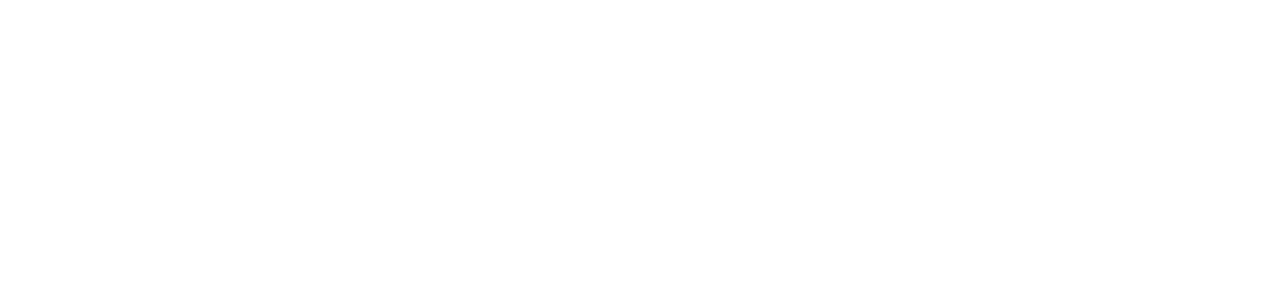
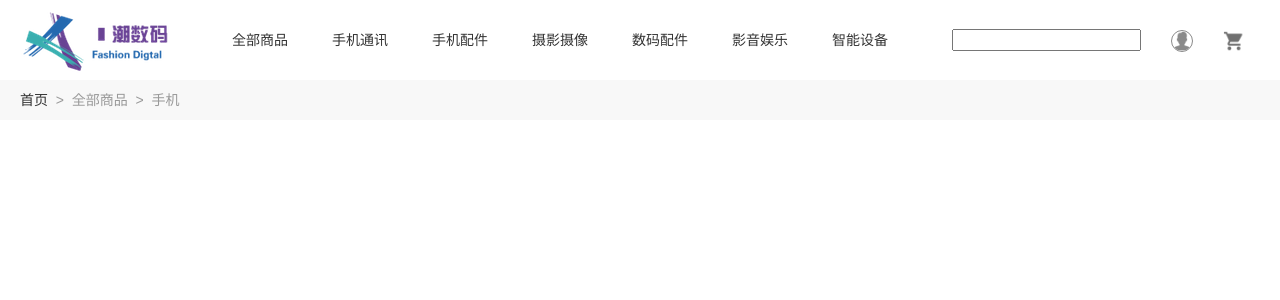
Before and after one commit to hcnicepink/digtal-mall, a Vue app: page /list in a window 1280 px wide. Shown: the top 300 px of the page. Built offline with nearby package versions, Linux system fonts and the light colour scheme.

Commit message:
面包屑导航组建，增加商品列表页

```diff
--- /dev/null
+++ b/src/components/Breadcrumb.vue
@@ -0,0 +1,28 @@
+<template>
+  <div class="breadcrumb">
+    <router-link :to="'/'">首页</router-link>
+    <template v-for="(item, index) in data">
+      &nbsp;>&nbsp;
+      <span v-if="item.href === '#'" :key="index">{{ item.content }}</span>
+      <span v-else-if="index === data.length - 1" :key="index">{{ item.content }}</span>
+      <router-link v-else :to="item.href" :key="index">{{ item.content }}</router-link>
+    </template>
+  </div>
+</template>
+<script>
+export default {
+  props: ['data']
+}
+</script>
+<style scoped>
+.breadcrumb {
+  height: 40px;
+  line-height: 40px;
+  color: #999;
+  font-size: 1.4rem;
+}
+.breadcrumb > a {
+  color: #333;
+  text-decoration: none;
+}
+</style>
--- a/src/components/NavHeader.vue
+++ b/src/components/NavHeader.vue
@@ -8,7 +8,7 @@
       <!-- logo -->
       <!-- 导航列表 -->
       <ul class="nav-list">
-        <li class="nav-list-item"><router-link to="/goods/all" class="nav-a">全部商品</router-link></li>
+        <li class="nav-list-item"><router-link to="/list" class="nav-a">全部商品</router-link></li>
         <li class="nav-list-item"><a href="#" class="nav-a">手机通讯</a></li>
         <li class="nav-list-item"><a href="#" class="nav-a">手机配件</a></li>
         <li class="nav-list-item"><a href="#" class="nav-a">摄影摄像</a></li>
--- a/src/router/index.js
+++ b/src/router/index.js
@@ -1,6 +1,7 @@
 import Vue from 'vue'
 import Router from 'vue-router'
 import Index from '@/view/Index'
+import List from '@/view/List'
 
 Vue.use(Router)
 
@@ -9,8 +10,13 @@
   routes: [
     {
       path: '/',
-      name: 'NavHeader',
+      name: 'Index',
       component: Index
+    },
+    {
+      path: '/list',
+      name: 'List',
+      component: List
     }
   ]
 })
--- /dev/null
+++ b/src/view/List.vue
@@ -0,0 +1,39 @@
+<template>
+  <div>
+      <nav-header></nav-header>
+      <div class="main">
+        <div class="container">
+          <breadcrumb :data="breadcrumb"></breadcrumb>
+        </div>
+      </div>
+  </div>
+</template>
+<script>
+import NavHeader from '@/components/NavHeader'
+import Breadcrumb from '@/components/Breadcrumb'
+export default {
+  components: {
+    NavHeader,
+    Breadcrumb
+  },
+  data () {
+    return {
+      breadcrumb: [
+        {
+          href: '#',
+          content: '全部商品'
+        },
+        {
+          href: '#',
+          content: '手机'
+        }
+      ]
+    }
+  }
+}
+</script>
+<style scoped>
+.main {
+  background-color: #f8f8f8;
+}
+</style>
```
